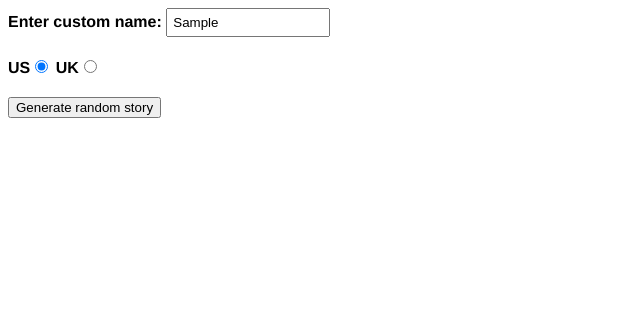
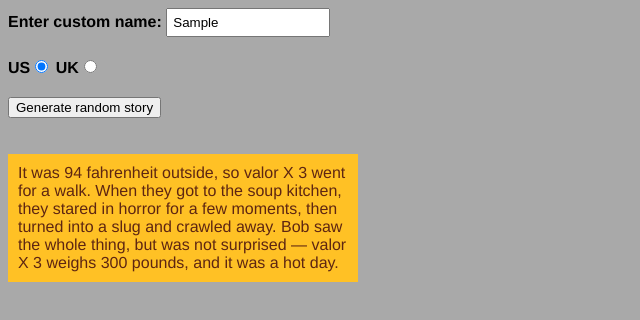
Before and after one commit to sav5rv/JavaScriptFerias2022, a plain HTML site: page geradorHistoria/index.html in a window 1280 px wide. Both pictures are taken after typing "Sample" into the empty fields and a click on the button "Generate random story". Shown: the whole page, without its empty margins (0-640 px from the left). Drawn offline with Linux system fonts and the light colour scheme.

Commit message:
Correção do exercicio final

```diff
--- a/geradorHistoria/index.html
+++ b/geradorHistoria/index.html
@@ -12,6 +12,7 @@
     body {
       font-family: helvetica, sans-serif;
       width: 350px;
+      background-color: darkgrey;
     }
 
     label {
--- a/geradorHistoria/main.js
+++ b/geradorHistoria/main.js
@@ -1,16 +1,17 @@
-const customName = document.getElementById('customname');
-const randomize = document.querySelector('.randomize');
-const story = document.querySelector('.story');
+const customName  = document.getElementById('customname');
+const randomize   = document.querySelector('.randomize');
+const story       = document.querySelector('.story');
 
 function randomValueFromArray(array){
-  const random = Math.floor(Math.random()*array.length);
+  const random = Math.floor(Math.random() * array.length);
   return array[random];
 }
 
-var storyText = 'It was 94 fahrenheit outside, so :insertx: went for a walk. When they got to :inserty:, they stared in horror for a few moments, then :insertz:. Bob saw the whole thing, but was not surprised — :insertx: weighs 300 pounds, and it was a hot day.';
-var insertX = ['Willy the Goblin',
-               'Big Daddy',
-               'Father Christmas'];
+var storyText = 'It was 94 fahrenheit outside, so :insertX: went for a walk. When they got to :insertY:, they stared in horror for a few moments, then :insertZ:. Bob saw the whole thing, but was not surprised — :insertX: weighs 300 pounds, and it was a hot day.';
+
+var insertX = ['valor X 1',
+               'valor X 2',
+               'valor X 3'];
 
 var insertY = ['the soup kitchen',
                'Disneyland',
@@ -24,22 +25,30 @@ randomize.addEventListener('click', result); //ouvinte de evento de clique à va
 
 function result() {
     var newStory = storyText;
+    //alert(newStory);
+
     var xItem = randomValueFromArray(insertX);
+    newStory = newStory.replaceAll(':insertX:',xItem);
+
     var yItem = randomValueFromArray(insertY);
+    newStory = newStory.replaceAll(':insertY:',yItem);
+
     var zItem = randomValueFromArray(insertZ);
+    newStory = newStory.replaceAll(':insertZ:',zItem);
 
     if(customName.value !== '') {
-    const name = customName.value;
-    const updated = newStory.replace('name','Bob');
+      const name = customName.value;
+      const updated = newStory.replace('Bob',name);
     }
 
     if(document.getElementById("uk").checked) {
-    const weight = Math.round(300 * 0,45) + ' stone';
-    const temperature =  Math.round((94 - 35) / 1,8) + ' centigrade';
+      const weight = `${Math.round(300 * 0.0714286)} stone`;
+      const temperature =  `${Math.round((94 - 32) * 5 / 9)} centigrade`;
 
-
+      newStory = newStory.replaceAll('94 fahrenheit', temperature);
+      newStory = newStory.replaceAll('300 pounds', weight);
     }
 
-    story.textContent = ;
+    story.textContent = newStory;
     story.style.visibility = 'visible';
 }
```
